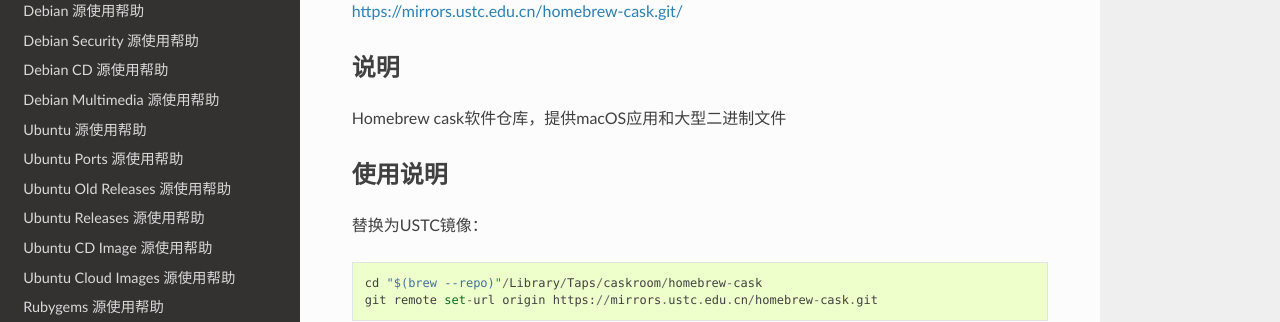
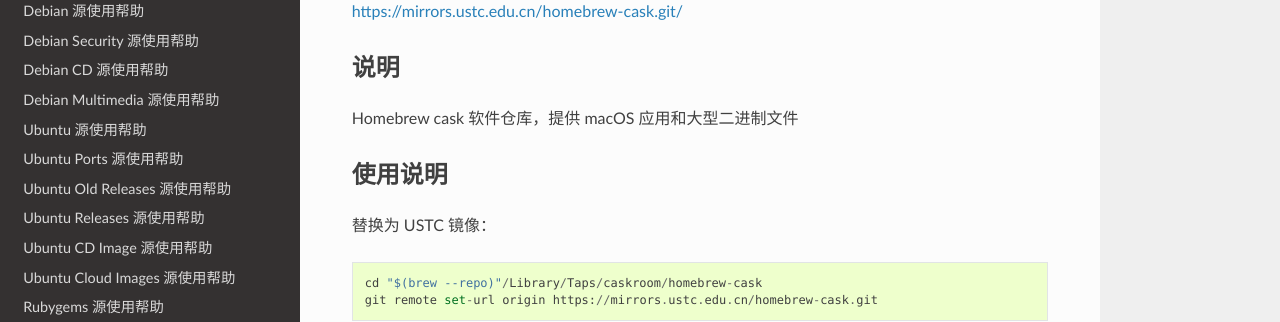
Before and after one commit to ustclug/mirrorhelp, a Sphinx documentation site: the page built from source/homebrew-cask.git.rst, in a window 1280 px wide and 1165 px high. Shown: the part 227-549 px from the top of the window. Built offline with Sphinx 7.4.7 and the Read the Docs theme 2.0.0, drawn with Linux system fonts in a browser that asks for light colours; pages that are not in the unit, such as notebooks, are missing from menus.

```diff
--- a/source/homebrew-cask.git.rst
+++ b/source/homebrew-cask.git.rst
@@ -10,12 +10,12 @@ https://mirrors.ustc.edu.cn/homebrew-cask.git/
 说明
 ====
 
-Homebrew cask软件仓库，提供macOS应用和大型二进制文件
+Homebrew cask 软件仓库，提供 macOS 应用和大型二进制文件
 
 使用说明
 ========
 
-替换为USTC镜像：
+替换为 USTC 镜像：
 
 ::
 
```
